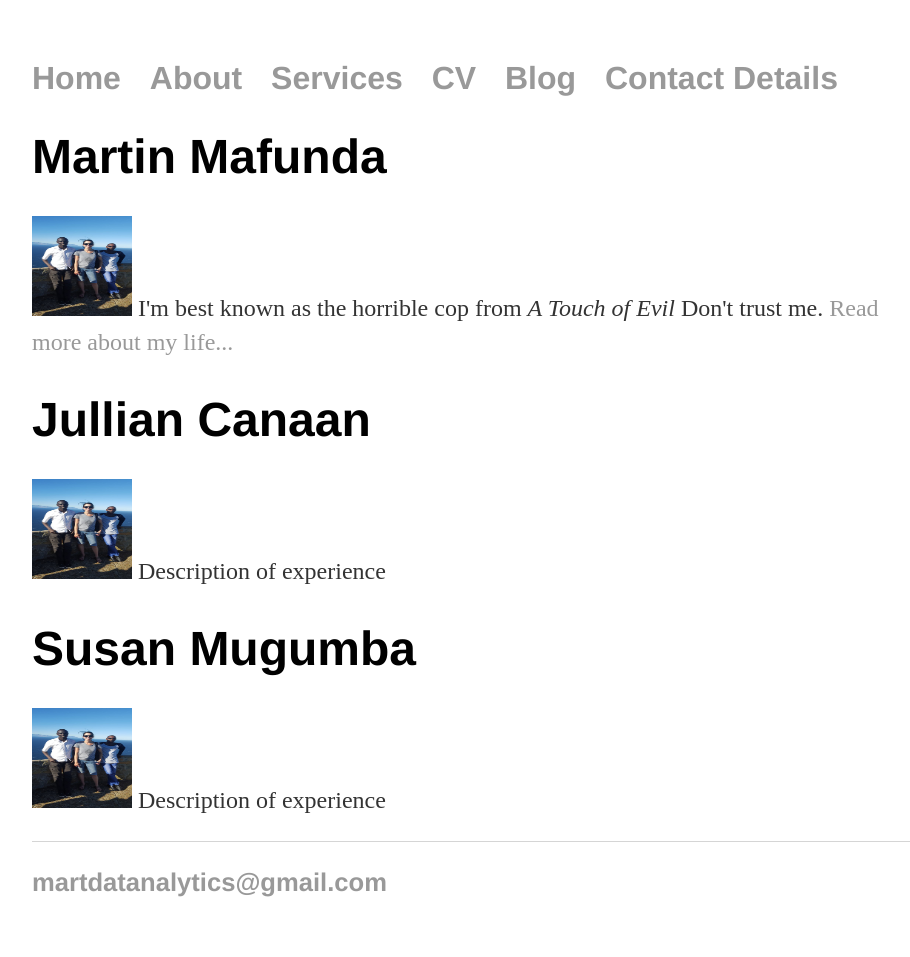
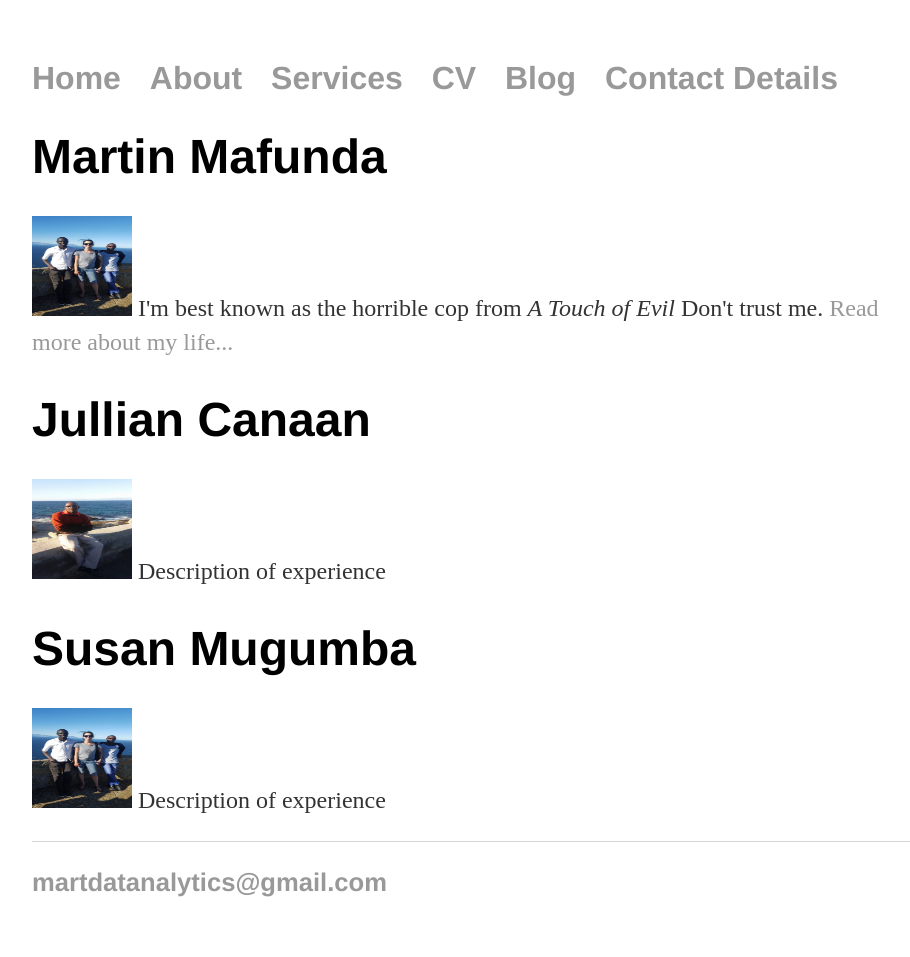
Before and after one commit to martdatanalytics/martdatanalytics.github.io, a Jekyll site: the page built from cv/index.html, in a window 1280 px wide. Shown: the whole page, without its empty margins (160-1070 px from the left). Built offline with Jekyll 4.4.1, drawn with Linux system fonts in a browser that asks for light colours.

Commit message:
Update index.html

```diff
--- a/cv/index.html
+++ b/cv/index.html
@@ -9,7 +9,7 @@ title: Martin Canaan Mafunda
 	Read more about my life...</a></p>
 	<h1> Jullian Canaan </h1>
 	<p>
-		<img src="/images/Background.jpg",alt="Picture of Martin", width="100", height="100",align="left">
+		<img src="/images/Martin_Canaan1.jpg",alt="Picture of Martin", width="100", height="100",align="left">
 		Description of experience
 	</p>
 	<h1> Susan Mugumba </h1>
```
